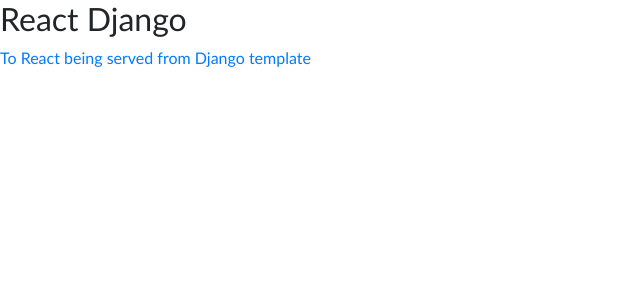
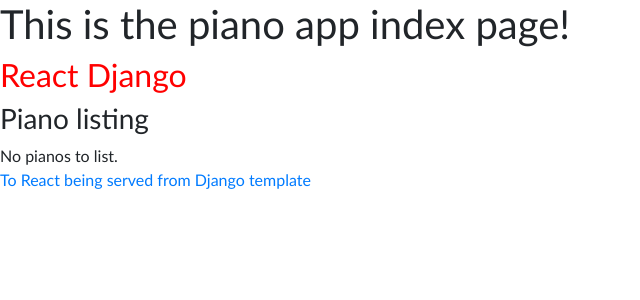
Before and after one commit to nolaProgramierer/django-react-hybrid, a Django app: page / in a window 1280 px wide. Shown: the top 300 px of the page, without its empty margins (0-640 px from the left). Run offline with Django 4.2, Linux system fonts and the light colour scheme; some libraries are stand-ins or nearby versions.

Commit message:
piano view

```diff
--- a/django_hybrid/piano/templates/piano/index.html
+++ b/django_hybrid/piano/templates/piano/index.html
@@ -1,6 +1,52 @@
 {% extends "piano/layout.html" %}
+{% load static %}
 
 {% block body %}
-<h2>React Django</h2>
-<a href="{% url 'hello_webpack' %}">To React being served from Django template</a>
+<h1>This is the piano app index page!</h1>
+<h2 style="color: red">React Django</h2>
+{% if message %}
+    <div>{{ message }}</div>
+{% endif %}
+
+<h3>Piano listing</h3>
+    <!--Creating a list of entries-->
+    {% for piano in pianos %}
+
+    <div class="card mb-3">
+        <a href="#">
+            <div class="row no-gutters">
+                {% if piano.imageUrl %}
+                    <div class="col-md-4">
+                        <img src="{{ piano.imageUrl }}" class="card-img" alt="{{ piano.title }}">
+                    </div>
+                    <div class="col-md-8">
+                {% else %}
+                    <div class="col-md-12">
+                {% endif %}
+                        <div class="card-body" data-piano="{{ piano.id }}">
+                            {% csrf_token %}
+
+                            <h5 class="card-title">
+                                <a href="#">{{ piano.brand }}</a>
+                            </h5>
+
+                            <p data-piano="{{ piano.id }} class="card-text"><strong>Price:</strong> ${{ piano.price }}</p>
+
+                            <p data-piano="{{ piano.id }} class="card-text">Size: {{ piano.size }} cm</p>
+
+                            <button data-piano="{{ piano.id }}" class="btn btn-info vote-btn" type="button">Vote</button>
+
+                            <p data-piano="{{ piano.id }}"class="card-text piano-votes" >Number of votes: {{piano.vote}}</p>
+                        </div>
+                    </div>
+                    <a class="piano_delete_link" data-piano="{{ piano.id }}" href="{% url 'delete_piano' piano.id %}">Delete piano</a>
+            </div>
+    </div>
+    {% empty %}
+       No pianos to list.
+    {% endfor %}
+<div>
+    <a href="{% url 'hello_webpack' %}">To React being served from Django template</a>
+</div>
+
 {% endblock %}
--- a/django_hybrid/piano/views.py
+++ b/django_hybrid/piano/views.py
@@ -1,5 +1,9 @@
 from django.shortcuts import render
 from django.http import HttpResponse
 
+from .models import Piano, Comment
+
+
 def index(request):
+    pianos = Piano.objects.all()
     return render(request, "piano/index.html")
```
